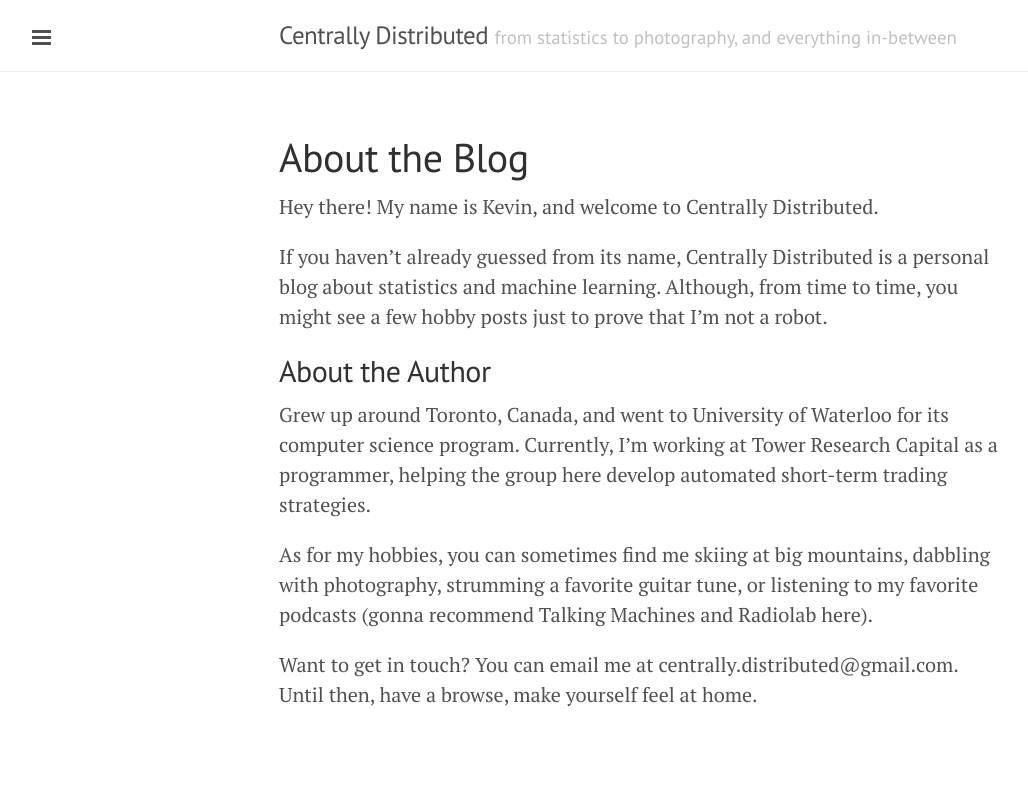
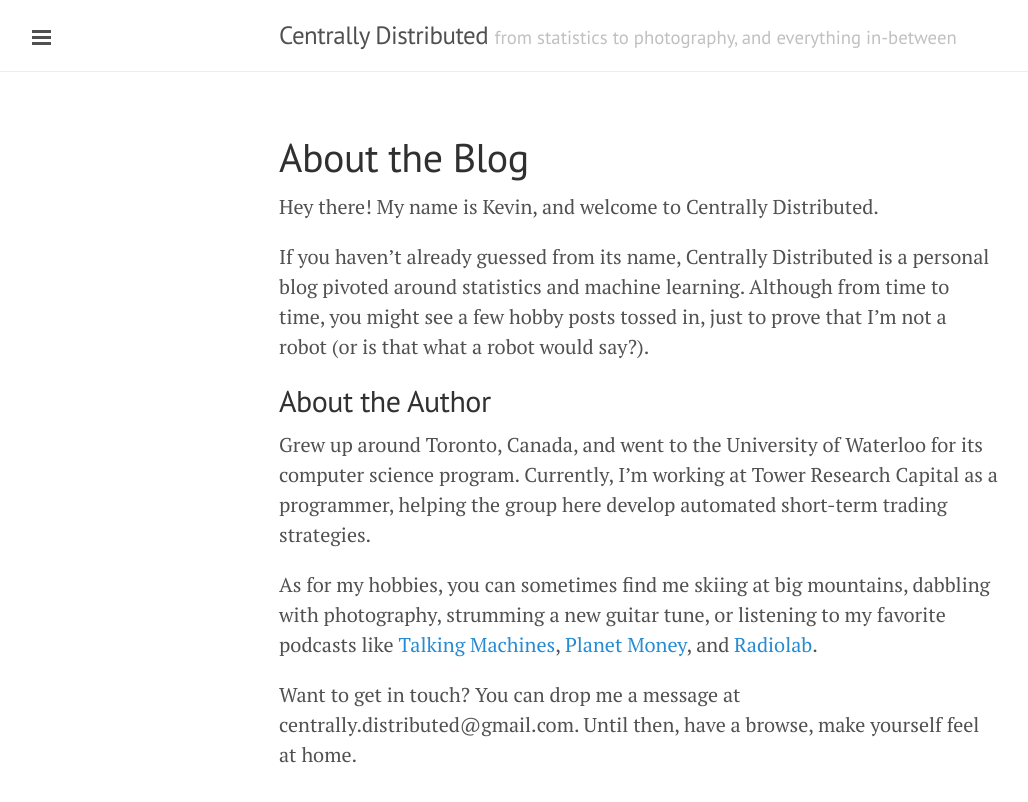
Before and after one commit to Estinox/estinox.github.io, a Jekyll site: the page built from about.md, in a window 1280 px wide. Shown: the top 802 px of the page, without its empty margins (1-1029 px from the left). Built offline with Jekyll 4.4.1, drawn with Linux system fonts in a browser that asks for light colours.

Commit message:
links for the about page

```diff
--- a/about.md
+++ b/about.md
@@ -5,12 +5,12 @@ title: About the Blog
 
 Hey there! My name is Kevin, and welcome to Centrally Distributed.
 
-If you haven't already guessed from its name, Centrally Distributed is a personal blog about statistics and machine learning. Although, from time to time, you might see a few hobby posts just to prove that I'm not a robot.
+If you haven't already guessed from its name, Centrally Distributed is a personal blog pivoted around statistics and machine learning. Although from time to time, you might see a few hobby posts tossed in, just to prove that I'm not a robot (or is that what a robot would say?).
 
 ## About the Author
 
-Grew up around Toronto, Canada, and went to University of Waterloo for its computer science program. Currently, I'm working at Tower Research Capital as a programmer, helping the group here develop automated short-term trading strategies.
+Grew up around Toronto, Canada, and went to the University of Waterloo for its computer science program. Currently, I'm working at Tower Research Capital as a programmer, helping the group here develop automated short-term trading strategies.
 
-As for my hobbies, you can sometimes find me skiing at big mountains, dabbling with photography, strumming a favorite guitar tune, or listening to my favorite podcasts (gonna recommend Talking Machines and Radiolab here).
+As for my hobbies, you can sometimes find me skiing at big mountains, dabbling with photography, strumming a new guitar tune, or listening to my favorite podcasts like [Talking Machines](http://www.thetalkingmachines.com), [Planet Money](http://www.npr.org/sections/money), and [Radiolab](http://www.radiolab.org).
 
-Want to get in touch? You can email me at centrally.distributed@gmail.com. Until then, have a browse, make yourself feel at home.
+Want to get in touch? You can drop me a message at centrally.distributed@gmail.com. Until then, have a browse, make yourself feel at home.
```
